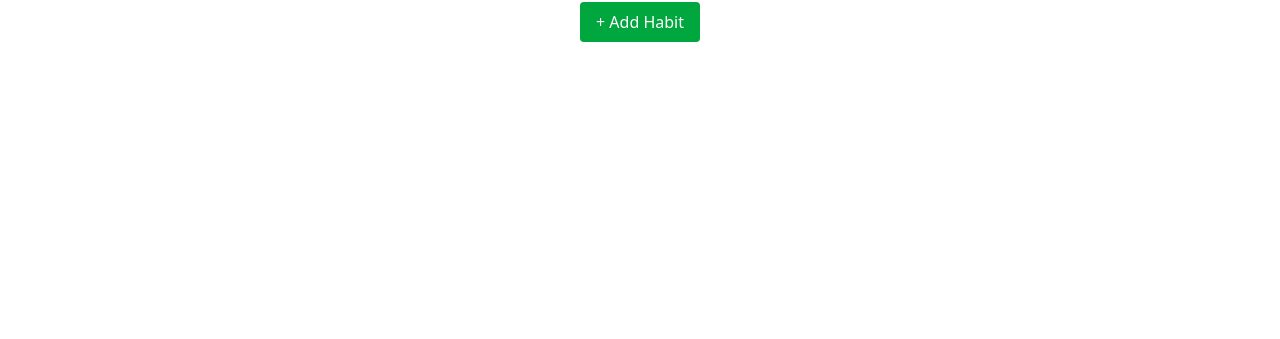
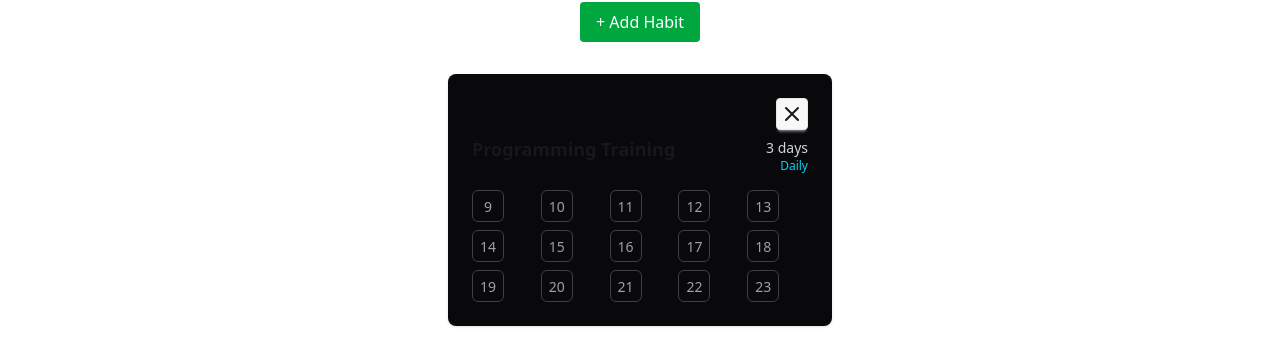
Before and after one commit to kingwell47/cs50-final-project, a React (Vite) app: page / in a window 1280 px wide. Shown: the part 459-798 px from the top of the page. Built offline with nearby package versions, Linux system fonts and the light colour scheme; no server answers; the database is empty; sample sign-in values are in the browser's storage.

Commit message:
added habit card scaffold

```diff
--- /dev/null
+++ b/src/components/HabitCard.jsx
@@ -0,0 +1,66 @@
+import React from "react";
+
+const HabitCard = ({ name, completedDates, frequency }) => {
+  const today = new Date();
+
+  const daysArray = [...Array(15)].map((_, i) => {
+    const date = new Date();
+    date.setDate(today.getDate() - 14 + i);
+    const dateStr = date.toISOString().split("T")[0];
+    return {
+      label: date.getDate(),
+      completed: completedDates.includes(dateStr),
+      dateStr,
+    };
+  });
+
+  const progressCount = completedDates.length;
+
+  return (
+    <div className="card bg-neutral w-96 shadow-sm">
+      <div className="card-body">
+        <div className="card-actions justify-end">
+          <button className="btn btn-square btn-sm">
+            <svg
+              xmlns="http://www.w3.org/2000/svg"
+              className="h-6 w-6"
+              fill="none"
+              viewBox="0 0 24 24"
+              stroke="currentColor"
+            >
+              <path
+                strokeLinecap="round"
+                strokeLinejoin="round"
+                strokeWidth="2"
+                d="M6 18L18 6M6 6l12 12"
+              />
+            </svg>
+          </button>
+        </div>
+        <div className="flex justify-between items-start mb-2">
+          <h3 className="text-lg font-bold leading-tight">{name}</h3>
+          <div className="text-right">
+            <p className="text-sm text-gray-300">{progressCount} days</p>
+            <p className="text-xs text-cyan-400">{frequency}</p>
+          </div>
+        </div>
+        <div className="grid grid-cols-5 gap-2">
+          {daysArray.map((day, index) => (
+            <div
+              key={index}
+              className={`w-8 h-8 flex items-center justify-center rounded-md border ${
+                day.completed
+                  ? "bg-white text-black font-bold"
+                  : "border-zinc-700 text-zinc-400"
+              }`}
+            >
+              {day.completed ? "✓" : day.label}
+            </div>
+          ))}
+        </div>
+      </div>
+    </div>
+  );
+};
+
+export default HabitCard;
--- a/src/pages/Dashboard.jsx
+++ b/src/pages/Dashboard.jsx
@@ -2,6 +2,7 @@ import React, { useState, useEffect } from "react";
 import useHabitStore from "../store/habitStore";
 import useAuthStore from "../store/authStore";
 import AddHabitForm from "../components/AddHabitForm";
+import HabitCard from "../components/HabitCard";
 
 const Dashboard = () => {
   const [showForm, setShowForm] = useState(false);
@@ -51,6 +52,11 @@ const Dashboard = () => {
           </div>
         )}
       </div>
+      <HabitCard
+        name="Programming Training"
+        completedDates={["2025-04-30", "2025-05-01", "2025-05-02"]}
+        frequency="Daily"
+      />
     </>
   );
 };
```
